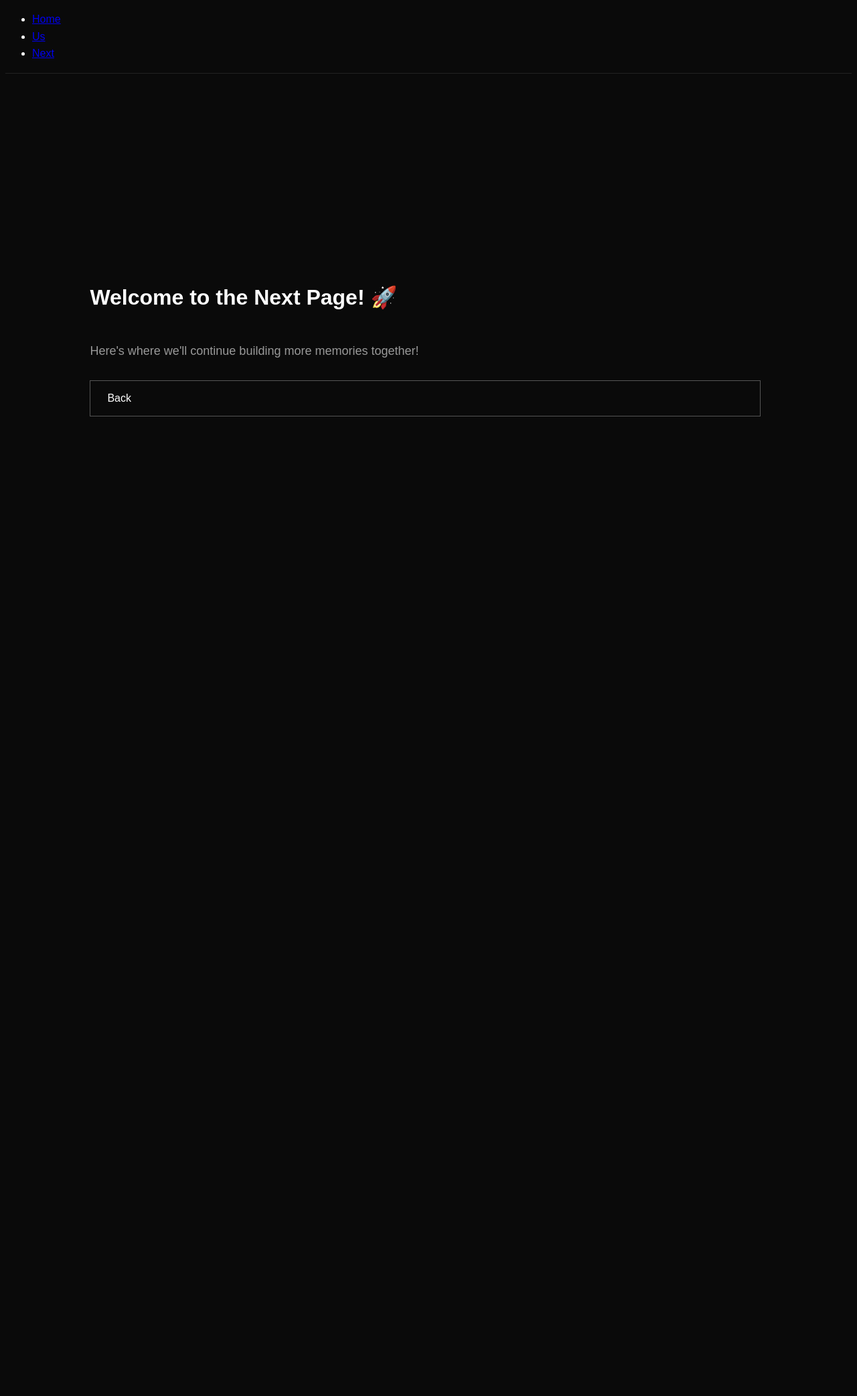
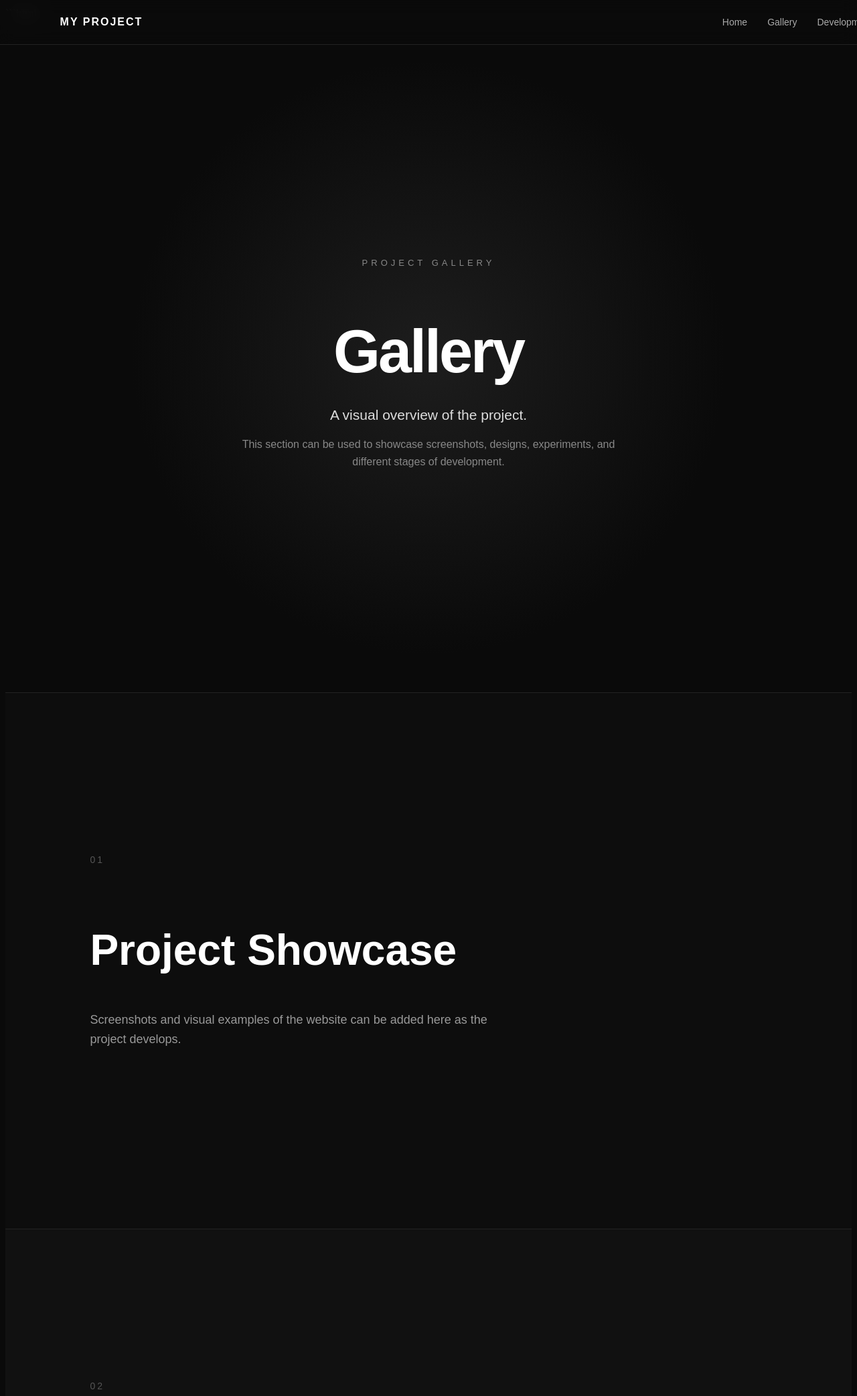
Before and after one commit to khanhumza1/my-love, a plain HTML site: page next.html in a window 1280 px wide. Shown: the top 2085 px of the page at 67% size. Before the commit the page ends 918 px from the top, so only its background shows below. Drawn offline with Linux system fonts and the light colour scheme.

Commit message:
Update next.html

````diff
--- a/next.html
+++ b/next.html
@@ -1,30 +1,185 @@
+```html
 <!DOCTYPE html>
 <html lang="en">
+
 <head>
     <meta charset="UTF-8">
     <meta name="viewport" content="width=device-width, initial-scale=1.0">
-    <title>Next Page</title>
+
+    <title>Project Gallery</title>
+
     <link rel="stylesheet" href="style.css">
 </head>
+
 <body>
 
-<!-- 🌐 Navigation Menu -->
-<nav>
-    <ul>
-        <li><a href="index.html">Home</a></li>
-        <li><a href="us.html">Us</a></li>
-        <li><a href="next.html">Next</a></li>
-    </ul>
-</nav>
+    <!-- Navigation -->
+    <nav class="nav-bar">
 
-<!-- 🎉 New Section for the Next Page -->
-<div class="section">
-    <h1>Welcome to the Next Page! 🚀</h1>
-    <p>Here's where we'll continue building more memories together!</p>
+        <a href="index.html" class="logo">
+            MY PROJECT
+        </a>
 
-    <!-- 🔙 Back Button -->
-    <a href="index.html" class="next-btn">Back</a>
-</div>
+        <div class="nav-links">
+            <a href="index.html">Home</a>
+            <a href="next.html">Gallery</a>
+            <a href="future.html">Development</a>
+            <a href="us.html">About</a>
+        </div>
+
+    </nav>
+
+
+    <!-- Page Header -->
+    <section class="hero">
+
+        <div class="hero-content">
+
+            <p class="small-text">
+                PROJECT GALLERY
+            </p>
+
+            <h1>
+                Gallery
+            </h1>
+
+            <p class="hero-text">
+                A visual overview of the project.
+            </p>
+
+            <p class="hero-subtext">
+                This section can be used to showcase screenshots,
+                designs, experiments, and different stages of development.
+            </p>
+
+        </div>
+
+    </section>
+
+
+    <!-- Project Showcase -->
+    <section class="section memories animate">
+
+        <span class="section-number">
+            01
+        </span>
+
+        <h2>
+            Project Showcase
+        </h2>
+
+        <p>
+            Screenshots and visual examples of the website
+            can be added here as the project develops.
+        </p>
+
+    </section>
+
+
+    <!-- Technologies -->
+    <section class="section dreams animate">
+
+        <span class="section-number">
+            02
+        </span>
+
+        <h2>
+            Technologies Used
+        </h2>
+
+        <p>
+            HTML — Structure<br>
+            CSS — Design & Layout<br>
+            JavaScript — Interactivity
+        </p>
+
+    </section>
+
+
+    <!-- Continue -->
+    <section class="section adventures animate">
+
+        <span class="section-number">
+            03
+        </span>
+
+        <h2>
+            Continue Exploring
+        </h2>
+
+        <p>
+            Return to the main page or explore the future
+            development plans for this project.
+        </p>
+
+        <div>
+
+            <a href="index.html" class="next-btn">
+                ← Home
+            </a>
+
+            <a href="future.html" class="next-btn">
+                Development →
+            </a>
+
+        </div>
+
+    </section>
+
+
+    <!-- Footer -->
+    <footer>
+
+        <p>
+            Programming & Web Development Project
+        </p>
+
+        <span>
+            2026
+        </span>
+
+    </footer>
+
+
+    <!-- Scroll Animation -->
+    <script>
+
+        const elements =
+            document.querySelectorAll('.animate');
+
+        function scrollAnimation() {
+
+            elements.forEach(element => {
+
+                const position =
+                    element.getBoundingClientRect().top;
+
+                const screenHeight =
+                    window.innerHeight;
+
+                if (position < screenHeight * 0.85) {
+
+                    element.classList.add('active');
+
+                }
+
+            });
+
+        }
+
+        window.addEventListener(
+            'scroll',
+            scrollAnimation
+        );
+
+        window.addEventListener(
+            'load',
+            scrollAnimation
+        );
+
+    </script>
 
 </body>
+
 </html>
+```
````
